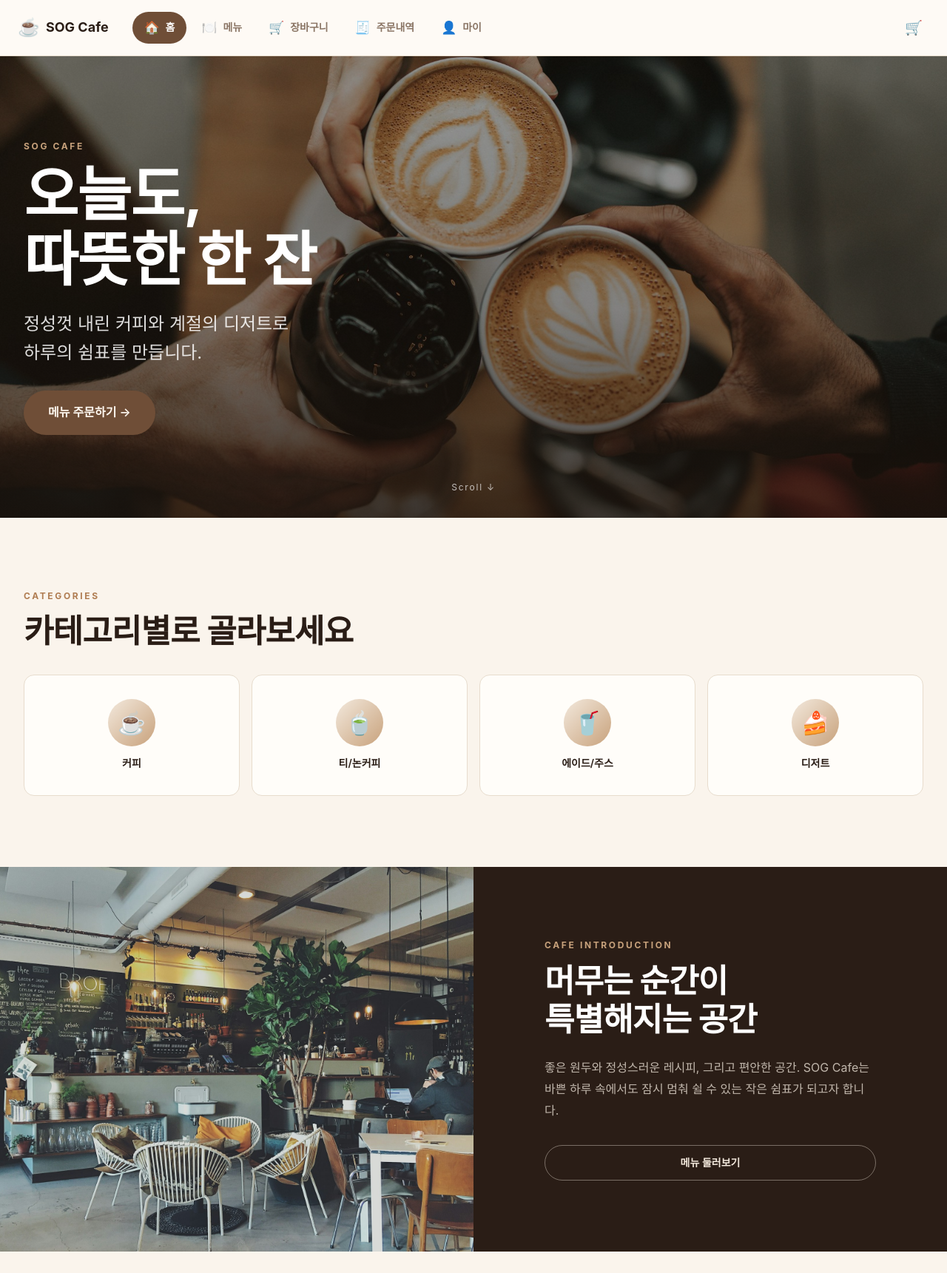
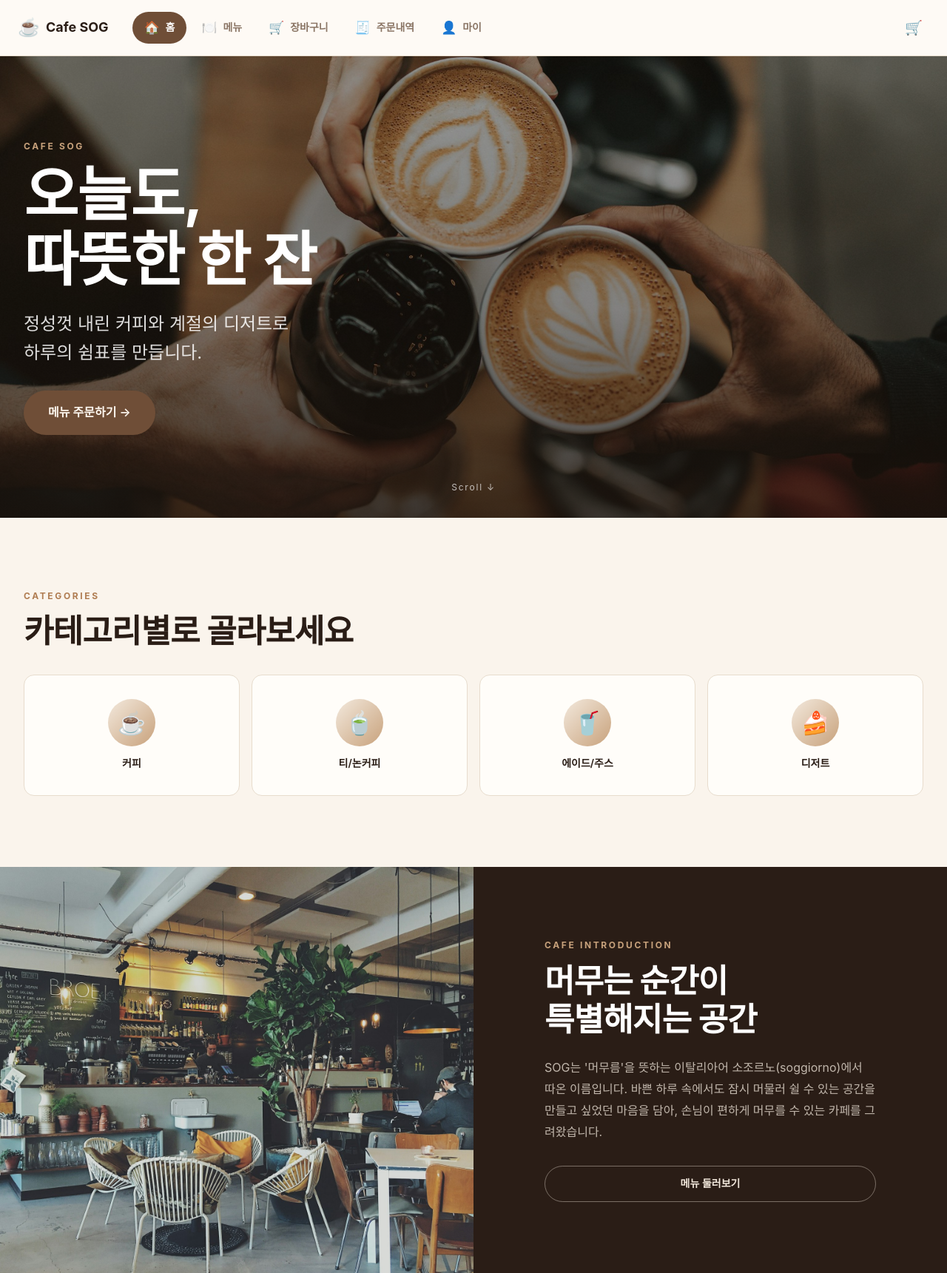
Before and after one commit to JoostLean/likelion-cafe-sog, a plain HTML site: page index.html in a window 1280 px wide. Shown: the top 1721 px of the page at 74% size. Drawn offline with Linux system fonts and the light colour scheme.

Commit message:
docs: 카페 표기 수정 및 설명 수정
Co-Authored-By: Claude <noreply@anthropic.com>

```diff
--- a/index.html
+++ b/index.html
@@ -3,7 +3,7 @@
 <head>
   <meta charset="UTF-8" />
   <meta name="viewport" content="width=device-width, initial-scale=1.0" />
-  <title>SOG Cafe · 따뜻한 한 잔</title>
+  <title>Cafe SOG · 따뜻한 한 잔</title>
   <link rel="stylesheet" href="css/variables.css" />
   <link rel="stylesheet" href="css/customer.css" />
   <link rel="stylesheet" href="index.css" />
@@ -16,7 +16,7 @@
     <img src="assets/hero-main.jpg" alt="" class="hero-bg" />
     <div class="hero-scrim"></div>
     <div class="hero-content container">
-      <span class="overline">SOG CAFE</span>
+      <span class="overline">CAFE SOG</span>
       <h1 class="hero-title display-font">오늘도,<br />따뜻한 한 잔</h1>
       <p class="hero-sub">정성껏 내린 커피와 계절의 디저트로<br />하루의 쉼표를 만듭니다.</p>
       <a href="menus/list.html" class="btn btn-primary hero-cta">메뉴 주문하기 →</a>
@@ -37,15 +37,15 @@
     <!-- 매장 소개 (에디토리얼 이미지 섹션) -->
     <section class="intro-section">
       <div class="intro-media">
-        <img src="assets/hero-interior.jpg" alt="SOG Cafe 매장 내부" />
+        <img src="assets/hero-interior.jpg" alt="Cafe SOG 매장 내부" />
       </div>
       <div class="intro-copy container-narrow">
         <span class="overline">Cafe Introduction</span>
         <h2 class="display-font">머무는 순간이<br />특별해지는 공간</h2>
         <p>
-          좋은 원두와 정성스러운 레시피, 그리고 편안한 공간.
-          SOG Cafe는 바쁜 하루 속에서도 잠시 멈춰 쉴 수 있는
-          작은 쉼표가 되고자 합니다.
+          SOG는 '머무름'을 뜻하는 이탈리아어 소조르노(soggiorno)에서 따온 이름입니다.
+          바쁜 하루 속에서도 잠시 머물러 쉴 수 있는 공간을 만들고 싶었던
+          마음을 담아, 손님이 편하게 머무를 수 있는 카페를 그려왔습니다.
         </p>
         <a href="menus/list.html" class="btn btn-outline">메뉴 둘러보기</a>
       </div>
--- a/js/admin.js
+++ b/js/admin.js
@@ -37,7 +37,7 @@
         sidebar.innerHTML = `
           <div class="admin-brand">
             <span class="logo">☕</span>
-            <span class="name">SOG Cafe<span class="sub">관리자</span></span>
+            <span class="name">Cafe SOG<span class="sub">관리자</span></span>
           </div>
           <nav class="admin-nav">${navHtml}</nav>
           <div class="admin-sidebar-footer">
--- a/js/customer.js
+++ b/js/customer.js
@@ -41,7 +41,7 @@
 
         header.innerHTML = `
           <a href="${root}index.html" class="brand">
-            <span class="logo">☕</span><span>SOG Cafe</span>
+            <span class="logo">☕</span><span>Cafe SOG</span>
           </a>
           <nav class="header-nav">${navLinks}</nav>
           <div class="header-actions">
@@ -75,7 +75,7 @@
           <div class="footer-inner">
             <div class="footer-top">
               <div class="footer-about">
-                <div class="footer-brand"><span>☕</span><span>SOG Cafe</span></div>
+                <div class="footer-brand"><span>☕</span><span>Cafe SOG</span></div>
                 <p class="footer-desc">
                   정성껏 내린 커피와 계절의 디저트로 하루의 쉼표를 만듭니다.
                   따뜻한 공간에서 좋은 시간 보내세요.
@@ -104,7 +104,7 @@
               </div>
             </div>
             <div class="footer-bottom">
-              <span>© 2026 SOG Cafe. All rights reserved.</span>
+              <span>© 2026 Cafe SOG. All rights reserved.</span>
               <span>Made with ☕ for BE26 likelion</span>
             </div>
           </div>`;
--- a/my/index.js
+++ b/my/index.js
@@ -79,7 +79,7 @@
       <div class="login-card">
         <div class="login-emoji">👋</div>
         <h2>로그인이 필요해요</h2>
-        <p>이름을 입력하고 SOG Cafe를 시작하세요.<br />(데모용 간편 로그인)</p>
+        <p>이름을 입력하고 Cafe SOG를 시작하세요.<br />(데모용 간편 로그인)</p>
         <form class="login-form" id="loginForm">
           <input type="text" id="nameInput" class="input" placeholder="이름을 입력하세요" required />
           <div class="role-toggle" id="roleToggle">
```
Also changed, not shown: admin/menus/create.html (+1 -1 lines), admin/menus/edit.html (+1 -1 lines), basket/list.html (+1 -1 lines), menus/list.html (+1 -1 lines), my/index.html (+1 -1 lines), orders/list.html (+1 -1 lines).
